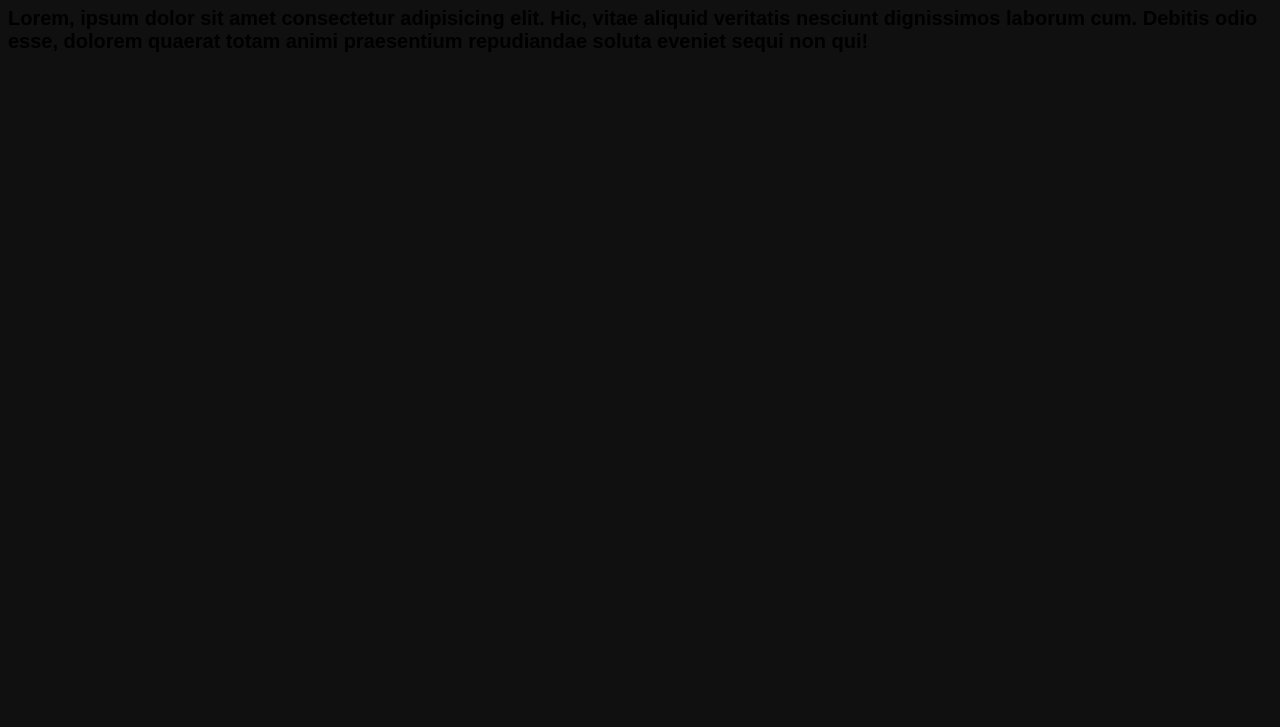
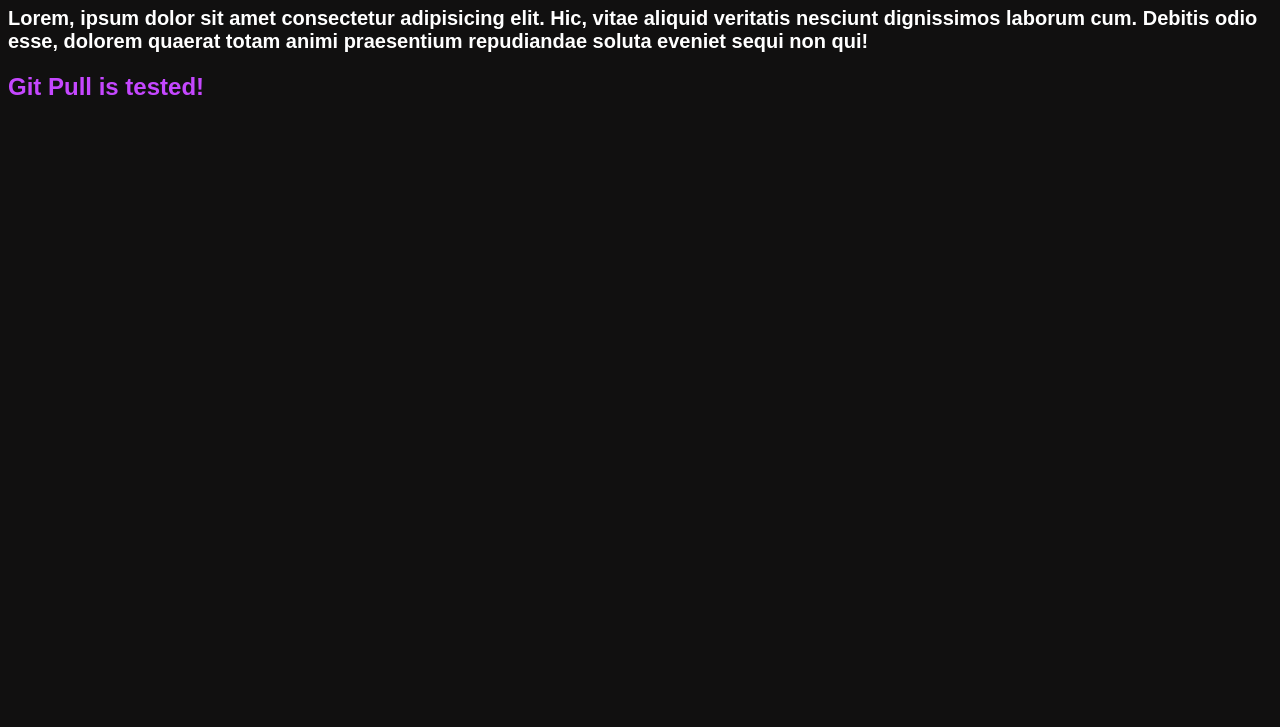
Before and after one commit to Shin-Thant/swd-lessons-practice, a plain HTML site: page index.html in a window 1280 px wide. Shown: the part 73-800 px from the top of the page. Drawn offline with Linux system fonts and the light colour scheme.

Commit message:
git-pull-testing

```diff
--- a/css/style.css
+++ b/css/style.css
@@ -13,4 +13,9 @@ h1 {
 p {
     font-size: 20px;
     font-weight: bold;
+    color: white;
 }
+
+h2 {
+    color: rgb(197, 71, 255);
+}
--- a/index.html
+++ b/index.html
@@ -12,6 +12,7 @@
     <p>
         Lorem, ipsum dolor sit amet consectetur adipisicing elit. Hic, vitae aliquid veritatis nesciunt dignissimos laborum cum. Debitis odio esse, dolorem quaerat totam animi praesentium repudiandae soluta eveniet sequi non qui!
     </p>
+    <h2>Git Pull is tested!</h2>
 
     <script src="js/app.js"></script>
 </body>
--- a/js/app.js
+++ b/js/app.js
@@ -1 +1,2 @@
 console.log("Git Testing!!");
+console.log("Testing the git-pull is over!");
```
